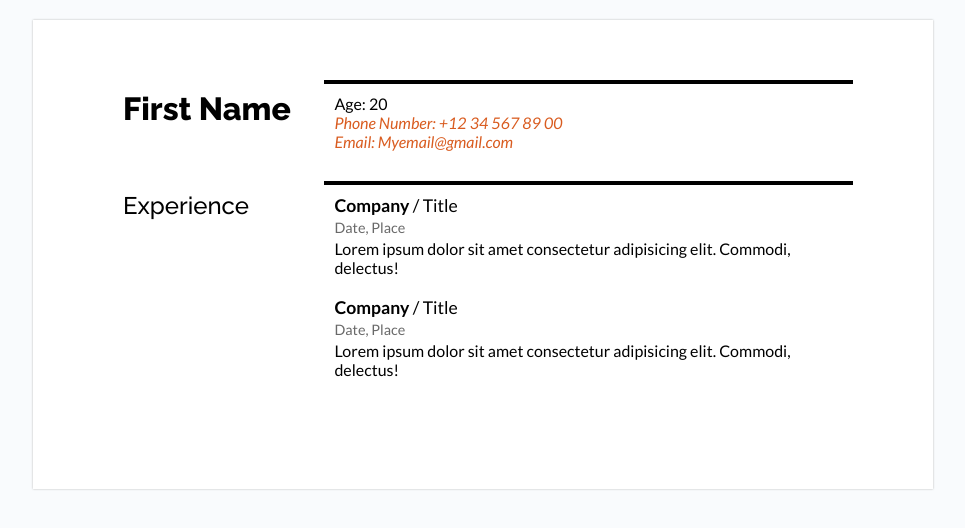
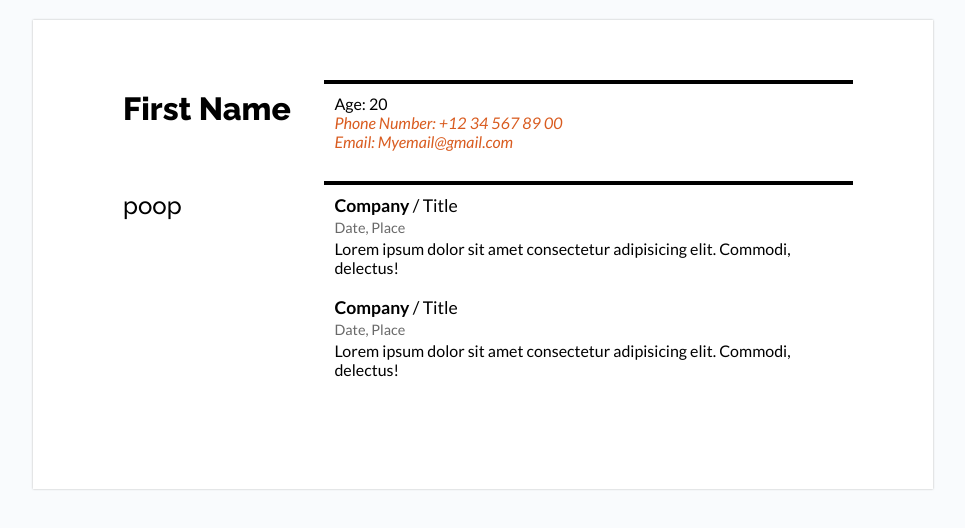
Before and after one commit to Simon-Sahlin/CV-Creator-demo, a React (Vite) app: page / in a window 1280 px wide. Shown: the top 528 px of the page, without its empty margins (157-1122 px from the left). Built offline with nearby package versions, Linux system fonts and the light colour scheme.

Commit message:
Split layout into component

```diff
--- a/src/App.jsx
+++ b/src/App.jsx
@@ -1,37 +1,16 @@
 // import { useState } from 'react'
+
+import Section from './Section.jsx'
+import HeaderSec from './HeaderSec.jsx'
+
 
 function App() {
   return (
     <>
       <div className="page">
-        <section>
-          <div className="sectionHeader">
-            <h1>First Name</h1>
-          </div>
-          <div className="sectionContent">
-            <p>Age: 20</p>
-            <em><p>Phone Number: +12 34 567 89 00</p></em>
-            <em><p>Email: Myemail@gmail.com</p></em>
-          </div>
-        </section>
+        <HeaderSec/>
 
-        <section>
-          <div className="sectionHeader">
-            <h2>Experience</h2>
-          </div>
-          <div className="sectionContent">
-            <article>
-              <h3><b>Company</b> / Title</h3>
-              <p className="datePlace">Date, Place</p>
-              <p className="description">Lorem ipsum dolor sit amet consectetur adipisicing elit. Commodi, delectus!</p>
-            </article>
-            <article>
-              <h3><b>Company</b> / Title</h3>
-              <p className="datePlace">Date, Place</p>
-              <p className="description">Lorem ipsum dolor sit amet consectetur adipisicing elit. Commodi, delectus!</p>
-            </article>
-          </div>
-        </section>
+        <Section title="poop"/>
       </div>
     </>
   )
--- /dev/null
+++ b/src/HeaderSec.jsx
@@ -0,0 +1,16 @@
+function HeaderSec(){
+    return(
+        <section>
+        <div className="sectionHeader">
+          <h1>First Name</h1>
+        </div>
+        <div className="sectionContent">
+          <p>Age: 20</p>
+          <em><p>Phone Number: +12 34 567 89 00</p></em>
+          <em><p>Email: Myemail@gmail.com</p></em>
+        </div>
+      </section>
+    )
+}
+
+export default HeaderSec
--- /dev/null
+++ b/src/Section.jsx
@@ -0,0 +1,25 @@
+
+
+function Section({title}){
+    return(
+    <section>
+    <div className="sectionHeader">
+      <h2>{title}</h2>
+    </div>
+    <div className="sectionContent">
+      <article>
+        <h3><b>Company</b> / Title</h3>
+        <p className="datePlace">Date, Place</p>
+        <p className="description">Lorem ipsum dolor sit amet consectetur adipisicing elit. Commodi, delectus!</p>
+      </article>
+      <article>
+        <h3><b>Company</b> / Title</h3>
+        <p className="datePlace">Date, Place</p>
+        <p className="description">Lorem ipsum dolor sit amet consectetur adipisicing elit. Commodi, delectus!</p>
+      </article>
+    </div>
+  </section>
+    )
+}
+
+export default Section
```
